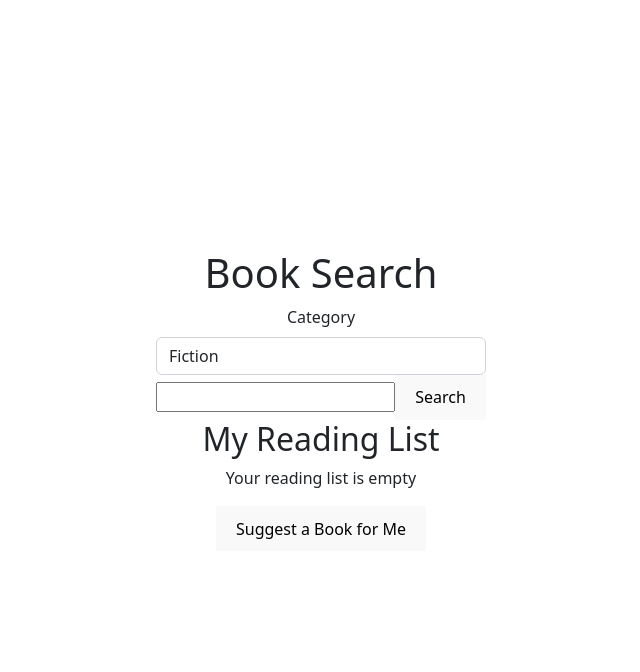
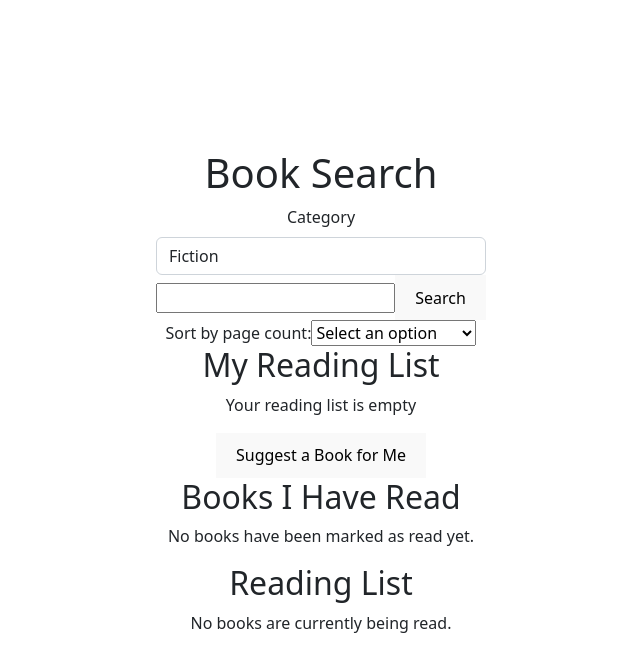
Before and after one commit to eayers127/books, a React (Vite) app in the folder books-final/: page / in a window 1280 px wide. Shown: the top 672 px of the page, without its empty margins (319-959 px from the left). Built offline with nearby package versions, Linux system fonts and the light colour scheme.

Commit message:
Added more controls and options on each book

```diff
--- a/books-final/src/App.jsx
+++ b/books-final/src/App.jsx
@@ -3,6 +3,7 @@ import BookSearch from './components/BookSearch';
 import ReadingList from './components/ReadingList';
 import RandomBook from './components/RandomBook';
 import BookCategory from './components/BookCategory';
+import ReadList from './components/ReadList';
 import '../src/App.css'
 
 const App = () => {
@@ -31,6 +32,8 @@ const App = () => {
       <ReadingList books={readingList} onRemove={handleRemoveBook} />
       <button onClick={() => setRandomBookVisible(true)}>Suggest a Book for Me</button>
       {randomBookVisible && <RandomBook onAdd={handleAddBook} />}
+      <ReadList readingList={readingList} setReadingList={setReadingList} />
+
     </div>
   );
 };
--- a/books-final/src/components/Book.jsx
+++ b/books-final/src/components/Book.jsx
@@ -4,6 +4,9 @@ const Book = ({ book, onAdd, onRemove }) => {
   const handleAddClick = () => {
     onAdd(book);
   };
+const handleReadClick = () => {
+  onRead(book);
+}
 
   const handleRemoveClick = () => {
     onRemove(book.id);
@@ -26,6 +29,8 @@ const Book = ({ book, onAdd, onRemove }) => {
               <button className="btn btn-primary mr-2" onClick={handleAddClick}>
                 Add to Reading List
               </button>
+
+              <button className="btn btn-primary mr-2" onClick={handleReadClick}>Mark as Read</button>
             {onRemove && (
               <button className="btn btn-danger" onClick={handleRemoveClick}>
                 Remove from Reading List
--- a/books-final/src/components/BookSearch.jsx
+++ b/books-final/src/components/BookSearch.jsx
@@ -1,27 +1,29 @@
 import React, { useState } from 'react';
 import Book from './Book';
-import {Pagination} from 'react-bootstrap';
+import { Pagination } from 'react-bootstrap';
 
 const BookSearch = ({ addToReadingList }) => {
   const [query, setQuery] = useState('');
   const [results, setResults] = useState([]);
   const [currentPage, setCurrentPage] = useState(1);
   const [totalPages, setTotalPages] = useState(0);
+  const [sortOrder, setSortOrder] = useState('');
 
   const handleSearch = async (event) => {
     event.preventDefault();
-    const response = await fetch(`https://www.googleapis.com/books/v1/volumes?q=${query}&startIndex=${(currentPage - 1) * 5}&maxResults=5`);
+    const response = await fetch(`https://www.googleapis.com/books/v1/volumes?q=${query}&startIndex=${(currentPage - 1) * 5}&maxResults=5${sortOrder}`);
     const data = await response.json();
     setResults(data.items || []);
     setTotalPages(Math.ceil(data.totalItems / 5));
   };
 
   const handlePageChange = (pageNumber) => {
-    const newIndex = currentPage +1;
-    setPage(pageNumber);
-    setStartIndex(newIndex);
+    setCurrentPage(pageNumber);
   };
 
+  const handleSortChange = (event) => {
+    setSortOrder(`&orderBy=${event.target.value}`);
+  };
 
   return (
     <div>
@@ -29,6 +31,14 @@ const BookSearch = ({ addToReadingList }) => {
         <input type="text" value={query} onChange={(event) => setQuery(event.target.value)} />
         <button type="submit">Search</button>
       </form>
+      <div>
+        <label htmlFor="sort-order">Sort by page count:</label>
+        <select id="sort-order" name="sort-order" value={sortOrder} onChange={handleSortChange}>
+          <option value="">Select an option</option>
+          <option value="printType=books&orderBy=pageCount">Smallest to largest</option>
+          <option value="printType=books&orderBy=-pageCount">Largest to smallest</option>
+        </select>
+      </div>
       {results.length > 0 && (
         <div>
           <div>Page {currentPage} of {totalPages}</div>
@@ -41,10 +51,6 @@ const BookSearch = ({ addToReadingList }) => {
               </div>
             ))}
           </div>
-          <div>
-
-</div>
-
         </div>
       )}
     </div>
--- a/books-final/src/components/RandomBook.jsx
+++ b/books-final/src/components/RandomBook.jsx
@@ -1,25 +1,21 @@
 import React, { useState, useEffect } from 'react';
 import axios from 'axios';
 import BookList from './BookList';
+import ReadingList from './ReadingList';
 
-const RandomBook = ({ onAdd }) => {
+const RandomBook = () => {
   const [book, setBook] = useState(null);
 
   useEffect(() => {
     const getRandomBook = async () => {
-      const response = await axios.get('https://www.googleapis.com/books/v1/volumes?q=subject:fiction&maxResults=1');
+      const response = await axios.get('https://www.googleapis.com/books/v1/volumes?q=subject:fiction&maxResults=5');
       setBook(response.data.items[0]);
     };
     getRandomBook();
   }, []);
 
-  const handleAdd = () => {
-    onAdd({
-      id: book.id,
-      title: book.volumeInfo.title,
-      author: book.volumeInfo.authors[0],
-      cover: book.volumeInfo.imageLinks.thumbnail
-    });
+  const onAdd = () => {
+    ReadingList.push()
   };
 
   return (
@@ -29,8 +25,7 @@ const RandomBook = ({ onAdd }) => {
           <h2>{book.volumeInfo.title}</h2>
           <p>by {book.volumeInfo.authors[0]}</p>
           <img src={book.volumeInfo.imageLinks.thumbnail} alt={book.volumeInfo.title} />
-          <button onClick={handleAdd}>Add to Reading List</button>
-          <button onClick={() => props.addToReadingList(props.book)}>Add to Reading List</button>
+          <button onClick={onAdd}>Add to Reading List</button>
         </div>
       )}
     </div>
--- /dev/null
+++ b/books-final/src/components/ReadList.jsx
@@ -0,0 +1,42 @@
+import React, { useState } from 'react';
+import Book from './Book';
+
+const ReadList = ({ readingList, setReadingList }) => {
+  const [readBooks, setReadBooks] = useState([]);
+
+  const markAsRead = (book) => {
+    const newReadingList = readingList.filter((b) => b.id !== book.id);
+    setReadingList(newReadingList);
+    setReadBooks((prev) => [...prev, book]);
+  };
+
+  return (
+    <div>
+      <h2>Books I Have Read</h2>
+      {readBooks.length > 0 && (
+        <div className="row">
+          {readBooks.map((book) => (
+            <div className="col-md-4 mb-3" key={book.id}>
+              <Book book={book} />
+            </div>
+          ))}
+        </div>
+      )}
+      {readBooks.length === 0 && <p>No books have been marked as read yet.</p>}
+      <h2>Reading List</h2>
+      {readingList.length > 0 && (
+        <div className="row">
+          {readingList.map((book) => (
+            <div className="col-md-4 mb-3" key={book.id}>
+              <Book book={book} />
+              <button onClick={() => markAsRead(book)}>Mark as Read</button>
+            </div>
+          ))}
+        </div>
+      )}
+      {readingList.length === 0 && <p>No books are currently being read.</p>}
+    </div>
+  );
+};
+
+export default ReadList;
--- a/books-final/src/components/ReadingList.jsx
+++ b/books-final/src/components/ReadingList.jsx
@@ -1,12 +1,14 @@
-import React from 'react';
+import React, {useState} from 'react';
 import BookList from './BookList';
 
 const ReadingList = ({ books, onRemove }) => {
+  const [readingList, setReadingList] = useState([]);
+  const onAdd = readingList.push();
   return (
     <div>
       <h2>My Reading List</h2>
       {books.length > 0 ? (
-        <BookList books={books} onRemove={onRemove} />
+        <BookList books={books} onAdd={onAdd} onRemove={onRemove} />
       ) : (
         <p>Your reading list is empty</p>
       )}
```
